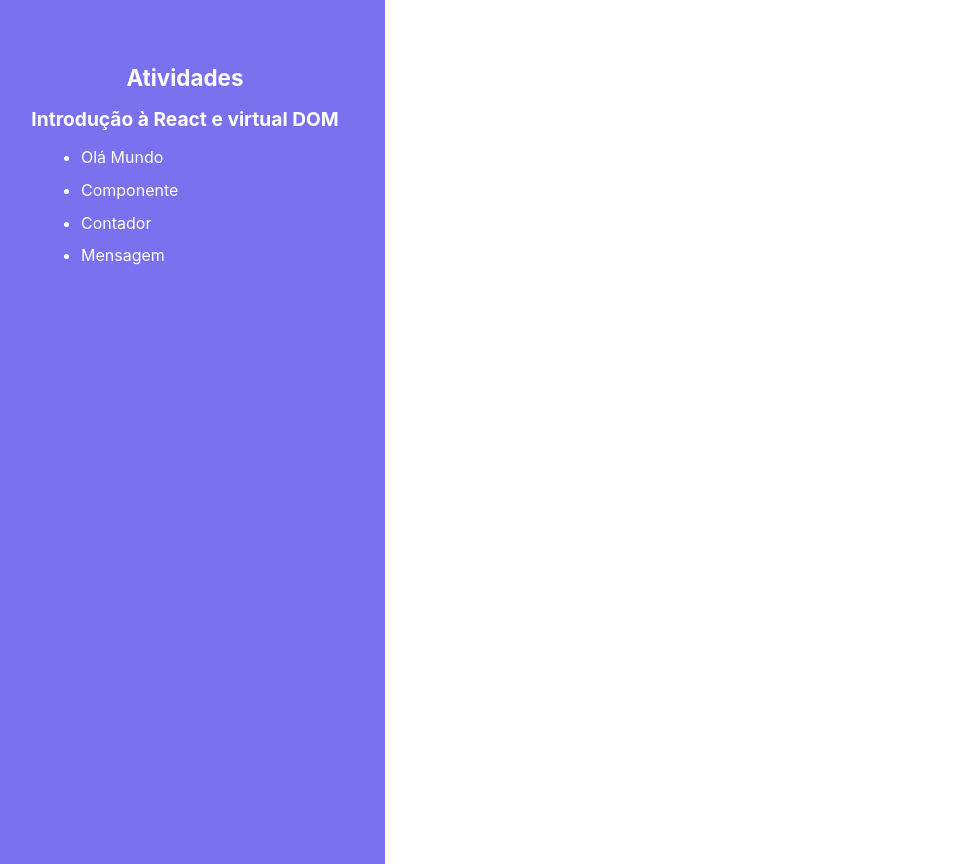
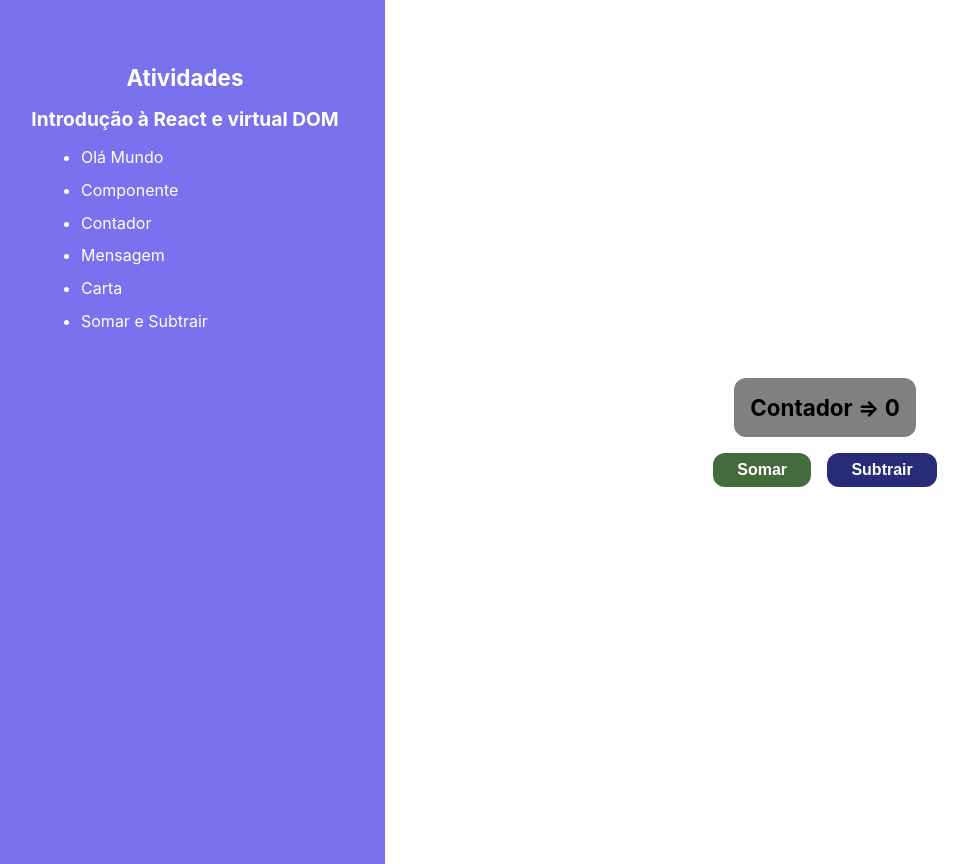
Before and after one commit to dayvsonlsantos/e-start-react, a React (Create React App) app: page /contador-somar-e-subtrair in a window 1280 px wide. Shown: the whole page, without its empty margins (15-983 px from the left). Built offline with nearby package versions, Linux system fonts and the light colour scheme; the HTML template or start-up script is replaced by a standard one.

Commit message:
Feat: Atividade Carta e Contador (Soma e Sub)

```diff
--- a/src/App.js
+++ b/src/App.js
@@ -5,6 +5,8 @@
 import Componente from "./atividades/Componente";
 import Contador from "./atividades/Contador";
 import Mensagem from "./atividades/Mensagem";
+import Carta from "./atividades/Carta";
+import ContadorSomarSub from "./atividades/ContadorSomarSub";
 
 function App() {
   return (
@@ -19,6 +21,8 @@
               <Route path="/componente" element={<Componente/>}/>
               <Route path="/contador" element={<Contador/>}/>
               <Route path="/mensagem" element={<Mensagem/>}/>
+              <Route path="/carta" element={<Carta nome={"Joana"} local={"Minas Gerais"}/>}/>
+              <Route path="/contador-somar-e-subtrair" element={<ContadorSomarSub/>}/>
             </Routes>
         </BrowserRouter>
       </div>
--- /dev/null
+++ b/src/atividades/Carta.js
@@ -0,0 +1,15 @@
+import style from "./Carta.module.css";
+
+function Carta ({nome, local}){
+
+    return(
+        <div className={style.carta}>
+            <h1>Olá {nome} - {local}</h1>
+            <p>Estou escrevendo essa carta por causa da atividade que os alunos vão fazer, okay.
+            Não desiste, continue fazendo as atividas, treinando e praticamento.
+            O céu é o limite!</p>
+        </div>
+    )
+}
+
+export default Carta;
--- /dev/null
+++ b/src/atividades/Carta.module.css
@@ -0,0 +1,20 @@
+@charset "utf-8";
+
+.carta{
+    width: 35rem;
+    height: 15rem;
+    display: flex;
+    align-items: center;
+    justify-content: center;
+    flex-direction: column;
+    box-sizing: border-box;
+}
+h1{
+    font-size: 1.4rem;
+    text-align: center;
+}
+
+p{
+    font-size: 1.2rem;
+    text-align: justify;
+}
--- /dev/null
+++ b/src/atividades/ContadorSomarSub.js
@@ -0,0 +1,27 @@
+import React, { useState } from 'react';
+import style from "./ContadorSomarSub.module.css";
+
+function ContadorSomarSub (){
+
+    const [count, setCount] = useState(0);
+
+    const somar = () =>{
+        setCount (count + 1);
+    }
+
+    const subtrair = () =>{
+        setCount (count - 1);
+    }
+
+    return(
+        <div className={style.contadorSomarSub}>
+            <h1 className={style.h1contador}>Contador =&#62; {count}</h1>
+            <div className={style.butoes}>
+                <button className={style.verde} onClick={somar}>Somar</button>
+                <button className={style.azul} onClick={subtrair}>Subtrair</button>
+            </div>
+        </div>
+    )
+}
+
+export default ContadorSomarSub;
--- /dev/null
+++ b/src/atividades/ContadorSomarSub.module.css
@@ -0,0 +1,48 @@
+@charset "utf-8";
+
+.contadorSomarSub{
+    width: 35rem;
+    height: 15rem;
+    display: flex;
+    align-items: center;
+    justify-content: center;
+    flex-direction: column;
+    box-sizing: border-box;
+}
+
+.butoes{
+    display: flex;
+    align-items: center;
+    justify-content: space-around;
+    flex-direction: row;
+    width: 15rem;
+    margin-top: 1rem;
+}
+
+.verde{
+    background-color: #446B3C;
+    border: none;
+    border-radius: 12px;
+    padding: 0.5rem 1.5rem;
+    font-weight: 800;
+    font-size: 1rem;
+    color: white;
+}
+
+.azul{
+    background-color: #272C79;
+    border: none;
+    border-radius: 12px;
+    padding: 0.5rem 1.5rem;
+    font-weight: 800;
+    font-size: 1rem;
+    color: white;
+}
+
+.h1contador{
+    font-size: 1.4rem;
+    text-align: center;
+    padding: 1rem;
+    border-radius: 12px;
+    background-color: #808080;
+}
--- a/src/components/SideBar.js
+++ b/src/components/SideBar.js
@@ -12,6 +12,9 @@
                     <li><a href="/componente">Componente</a></li>
                     <li><a href="/contador">Contador</a></li>
                     <li><a href="/mensagem">Mensagem</a></li>
+                    <li><a href="/carta">Carta</a></li>
+                    <li><a href="/contador-somar-e-subtrair">Somar e Subtrair</a></li>
+
                 </ul>
         </div>
     )
```
